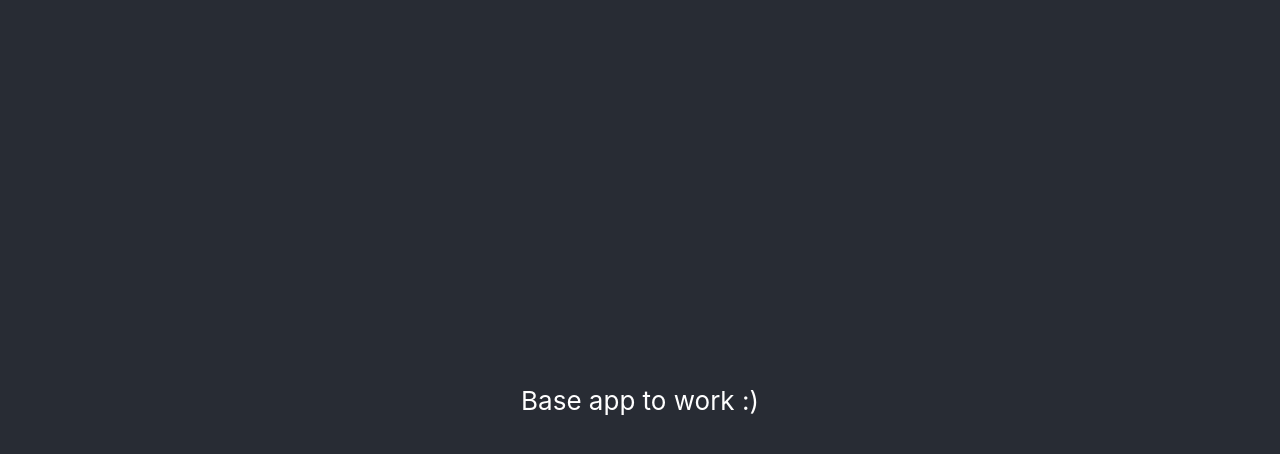
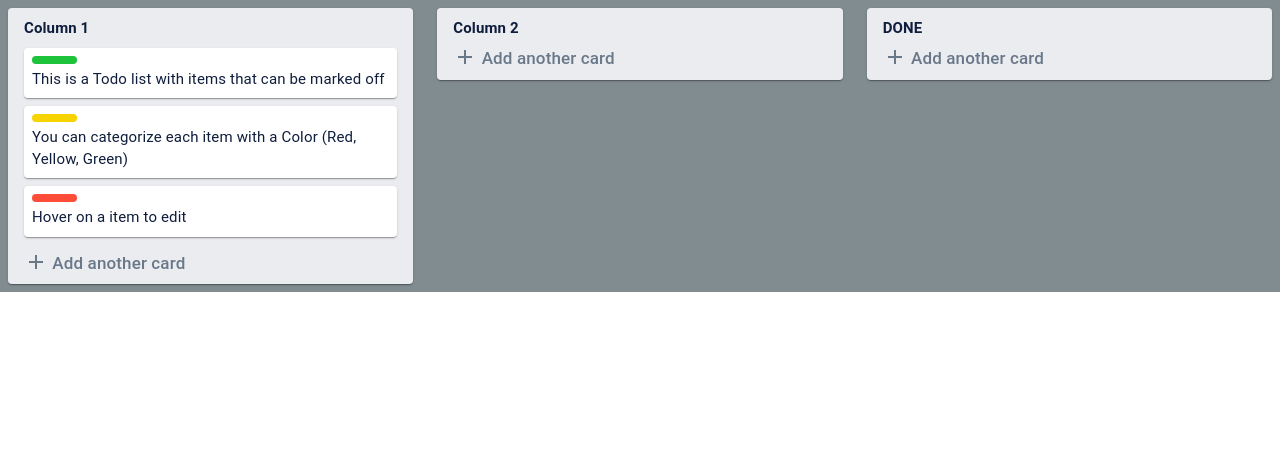
Before and after one commit to IsmaelTerreno/trello-geek, a React (Create React App) app: page / in a window 1280 px wide. Shown: the top 454 px of the page. Built offline with nearby package versions, Linux system fonts and the light colour scheme.

Commit message:
Added Basic Columns and Cards components for display.

```diff
--- a/src/App.css
+++ b/src/App.css
@@ -1,38 +1,3 @@
 .App {
-  text-align: center;
+
 }
-
-.App-logo {
-  height: 40vmin;
-  pointer-events: none;
-}
-
-@media (prefers-reduced-motion: no-preference) {
-  .App-logo {
-    animation: App-logo-spin infinite 20s linear;
-  }
-}
-
-.App-header {
-  background-color: #282c34;
-  min-height: 100vh;
-  display: flex;
-  flex-direction: column;
-  align-items: center;
-  justify-content: center;
-  font-size: calc(10px + 2vmin);
-  color: white;
-}
-
-.App-link {
-  color: #61dafb;
-}
-
-@keyframes App-logo-spin {
-  from {
-    transform: rotate(0deg);
-  }
-  to {
-    transform: rotate(360deg);
-  }
-}
--- a/src/App.js
+++ b/src/App.js
@@ -1,13 +1,46 @@
+import React from 'react';
+import { makeStyles } from '@material-ui/core/styles';
+import { Grid } from '@material-ui/core';
 import './App.css';
+import ColumnCards from './ColumnCards'
 
-function App() {
+const useStyles = makeStyles((theme) => ({
+  root: {
+    padding: theme.spacing(1),
+    flexGrow: 1,
+    backgroundColor:'#818c91',
+  },
+}));
+
+const MockDataCards = [
+  {
+      labelColor: 'green',
+      description: 'This is a Todo list with items that can be marked off',
+  },
+  {
+      labelColor: 'yellow',
+      description: 'You can categorize each item with a Color (Red, Yellow, Green)',
+  },
+  {
+      labelColor: 'red',
+      description: 'Hover on a item to edit',
+  },
+];
+const App = () => {
+  const classes = useStyles();
   return (
-    <div className="App">
-      <header className="App-header">
-        <p>
-         Base app to work :)
-        </p>
-      </header>
+    <div className={classes.root}>
+      <Grid container spacing={3}>
+        <Grid item xs>
+          <ColumnCards title="Column 1" cards={MockDataCards} />
+        </Grid>
+        <Grid item xs>
+          <ColumnCards title="Column 2" />
+        </Grid>
+        <Grid item xs>
+          <ColumnCards title="DONE" />
+        </Grid>
+      </Grid>
     </div>
   );
 }
--- /dev/null
+++ b/src/ColumnCards.js
@@ -0,0 +1,77 @@
+import React from 'react';
+import { makeStyles } from '@material-ui/core/styles';
+import { Paper, Typography } from '@material-ui/core';
+import PropTypes from 'prop-types';
+import TaskCard from './TaskCard';
+import AddIcon from '@material-ui/icons/Add';
+
+const useStyles = makeStyles((theme) => ({
+  paper: {
+    padding: theme.spacing(1),
+    color: theme.palette.text.secondary,
+    backgroundColor:'#ebecf0',
+  },
+  title:{
+    fontSize:'15px',
+    color:'#0f1e3d',
+    fontWeight: 'bold',
+    textAlign: 'left',
+    marginLeft: theme.spacing(1),
+  },
+  addBtn:{
+    color: '#697889',
+    marginLeft: theme.spacing(1),
+    fontSize:'17px',
+  },
+  addIcon:{
+      position:'relative',
+      top:'5px',
+  }
+}));
+
+const ColumnCards = ({title, cards}) => {
+  const classes = useStyles();
+  return (
+    <Paper className={classes.paper}>
+        <Typography
+        className={classes.title}
+        variant="h6"
+        >
+            {title}
+        </Typography>
+        {
+           cards.length > 0 &&
+           cards.map((card,idx)=>{
+            return(
+                <TaskCard
+                    key={'task-'+idx}
+                    labelColor={card.labelColor}
+                    description={card.description}
+                />
+            );
+           })
+        }
+        <Typography
+        className={classes.addBtn}
+        variant="subtitle2"
+        >
+            <AddIcon className={classes.addIcon}/> Add another card
+        </Typography>
+    </Paper>
+  );
+}
+
+ColumnCards.defaultProps = {
+    title:'',
+    cards:[],
+};
+
+ColumnCards.propTypes = {
+    title: PropTypes.string,
+    cards: PropTypes.arrayOf(PropTypes.shape({
+        labelColor: PropTypes.string,
+        description: PropTypes.string
+    })),
+};
+
+export default ColumnCards;
--- /dev/null
+++ b/src/TaskCard.js
@@ -0,0 +1,55 @@
+import React from 'react';
+import { makeStyles } from '@material-ui/core/styles';
+import { Paper, Typography, Box } from '@material-ui/core';
+import PropTypes from 'prop-types';
+
+const CATEGORY_COLOR = {
+    green: '#1dc33b',
+    yellow: '#f7d400',
+    red: '#fd4d39',
+};
+
+const useStyles = makeStyles((theme) => ({
+  paper: {
+    padding: theme.spacing(1),
+    color: theme.palette.text.secondary,
+    margin: theme.spacing(1),
+  },
+  title:{
+    fontSize:'15px',
+    color:'#0f1e3d',
+    textAlign: 'left',
+  },
+  label:{
+    backgroundColor: CATEGORY_COLOR.green,
+    padding: '4px',
+    width: '37px',
+    borderRadius: '5px',
+    marginBottom: '5px'
+  }
+}));
+
+const TaskCard = ({
+    labelColor,
+    description
+}) => {
+  const classes = useStyles();
+  return (
+    <Paper className={classes.paper}>
+        <Box component="div" className={classes.label} style={{backgroundColor: CATEGORY_COLOR[labelColor]}} />
+        <Typography
+        className={classes.title}
+        variant="body2"
+        >
+            {description}
+        </Typography>
+    </Paper>
+  );
+}
+
+TaskCard.propTypes = {
+    labelColor: PropTypes.oneOf(['green', 'yellow', 'red']),
+    description: PropTypes.string
+};
+
+export default TaskCard;
```
Also changed, not shown: package.json (+9 -1 lines), 1 other file (tests, documents, lock files or other folders).
